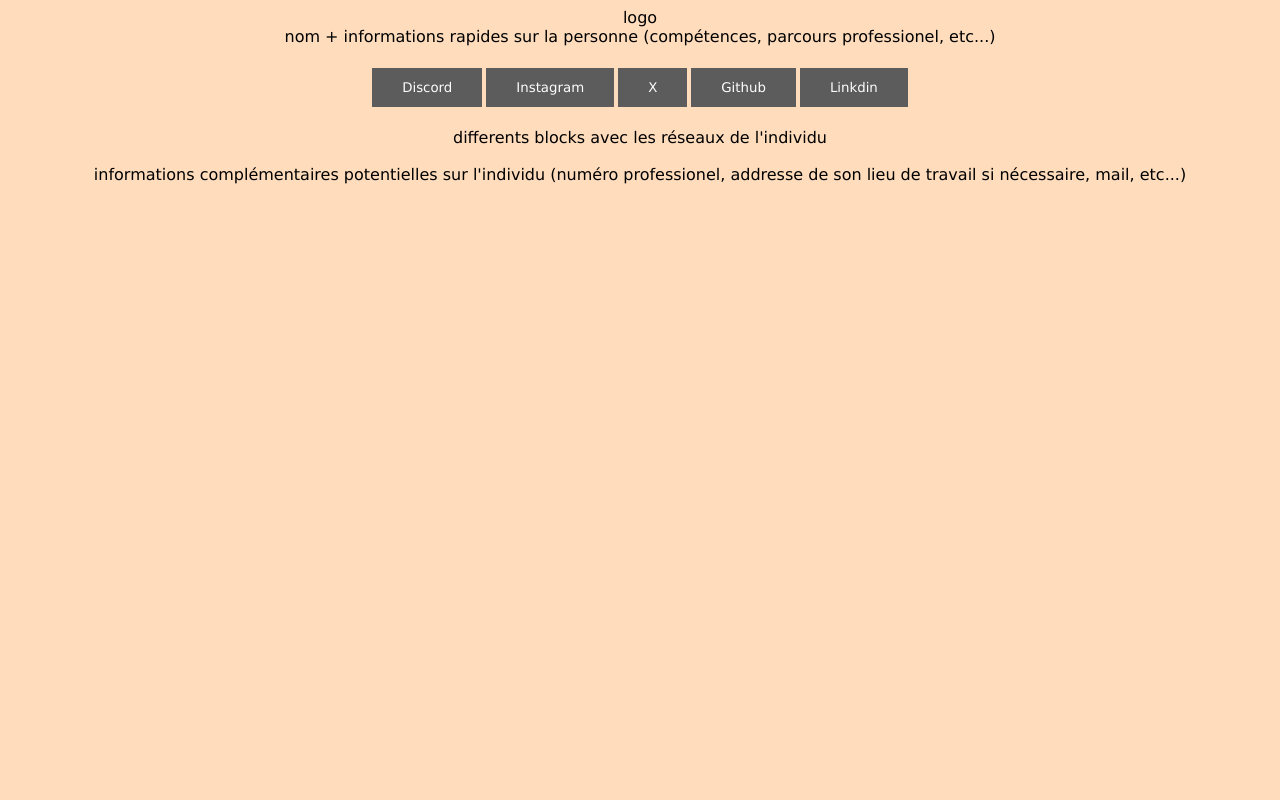
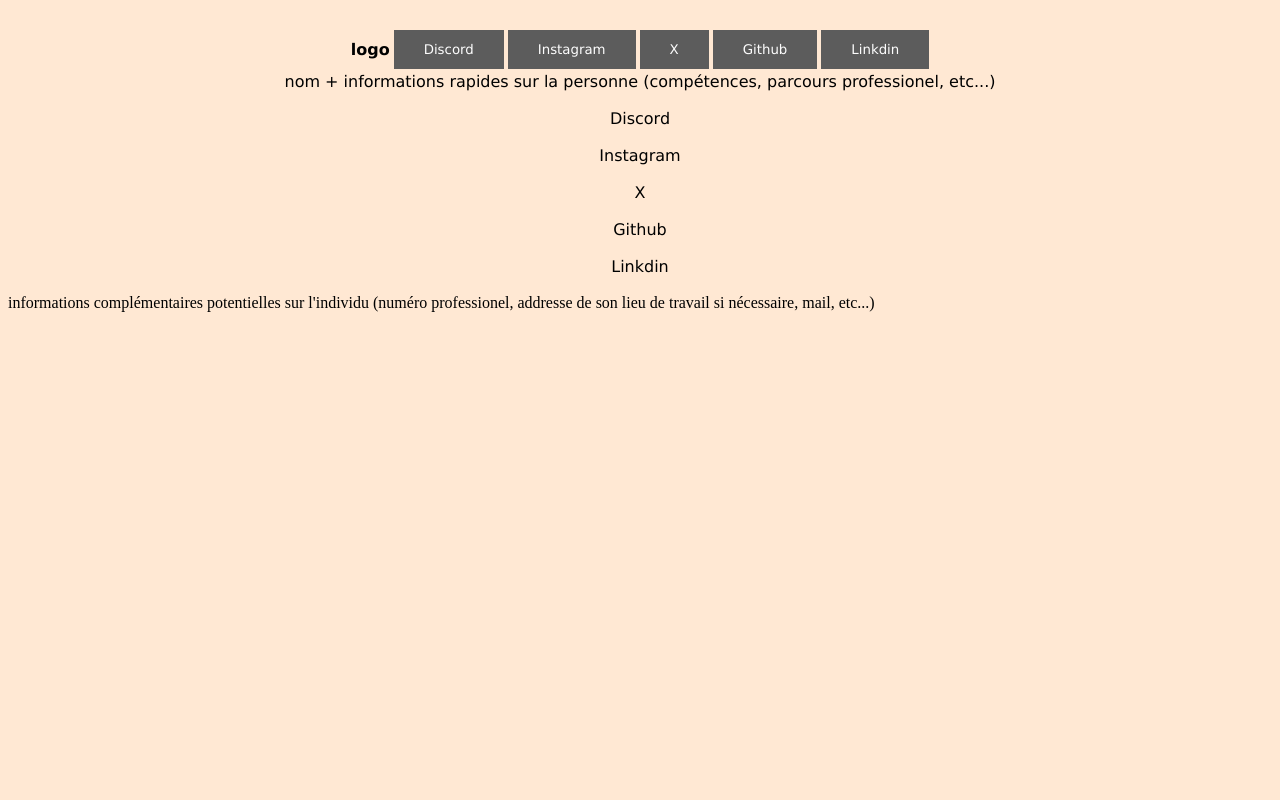
Before and after one commit to noee1887/first_landing_page, a plain HTML site: page index.html in a window 1280 px wide. Shown: the top 800 px of the page. Drawn offline with Linux system fonts and the light colour scheme.

Commit message:
second commit
modified a few things and added TODO list

```diff
--- a/index.html
+++ b/index.html
@@ -8,13 +8,18 @@
 <body>
     <link rel="stylesheet" href="style.css">
     <header class="text">
-        logo
-        <br/>
-        nom + informations rapides sur la personne (compétences, parcours professionel, etc...)
         <nav>
+            <!-- TO DO: rendre la navbar plus propre en la collant tout en haut de la page
+                 rendre la navbar fonctionelle -->
             <br/>
             <table class="center">
                 <tr>
+                    <th >
+                        logo
+                        <!-- TO DO: séparer le logo des différents buttons + ajouter des liens
+                             pour aller au différents réseaux voulu-->
+                    </th>
+
                     <th>
                         <button class="button button1">Discord</button>
                     </th>
@@ -38,20 +43,47 @@
                 </tr>
             </table>
         </nav>
+        nom + informations rapides sur la personne (compétences, parcours professionel, etc...)
     </header>
+
+    <br/>
+    <!-- TO DO: Créer des "blocs" dfférents pour chaque séctions en fonction des réseaux
+         + trouver un moyen pour colorer et stylisé etc...-->
+    <section class="text">
+        Discord
+    </section>
 
     <br/>
 
     <section class="text">
-        differents blocks avec les réseaux de l'individu
+        Instagram
     </section>
 
     <br/>
 
-    <footer class="text footer_background">
+    <section class="text">
+        X
+    </section>
+
+    <br/>
+
+    <section class="text">
+        Github
+    </section>
+
+    <br/>
+
+    <section class="text">
+        Linkdin
+    </section>
+
+    <br/>
+
+    <footer>
+        <!-- TO DO: styliser en changeant la couleur de font du footer -->
         informations complémentaires potentielles sur l'individu (numéro professionel,
         addresse de son lieu de travail si nécessaire, mail, etc...)
     </footer>
 </body>
-
+<!-- TODO final: Possibiliter de créer un compte et de pouvoir modifier les différents lien de façon personnel -->
 </html>
--- a/style.css
+++ b/style.css
@@ -1,8 +1,8 @@
 body {
     height:100%;
-    background: linear-gradient(top, #fedcbc 50%, rgb(70, 70, 70) 50%);
-    background: linear-gradient(top, #fedcbc 50%,rgb(70, 70, 70) 50%);
-    background: linear-gradient(to bottom, #fedcbc 50%,rgb(70, 70, 70) 50%);
+    background: linear-gradient(top, #ffe8d3 50%, rgb(70, 70, 70) 50%);
+    background: linear-gradient(top, #ffe8d3 50%,rgb(70, 70, 70) 50%);
+    background: linear-gradient(to bottom, #ffe8d3 50%,rgb(70, 70, 70) 50%);
     height: 229vh;
 }
 
@@ -30,3 +30,7 @@ body {
     margin-left: auto;
     margin-right: auto;
 }
+
+.left_align {
+    text-align: left;
+}
```
